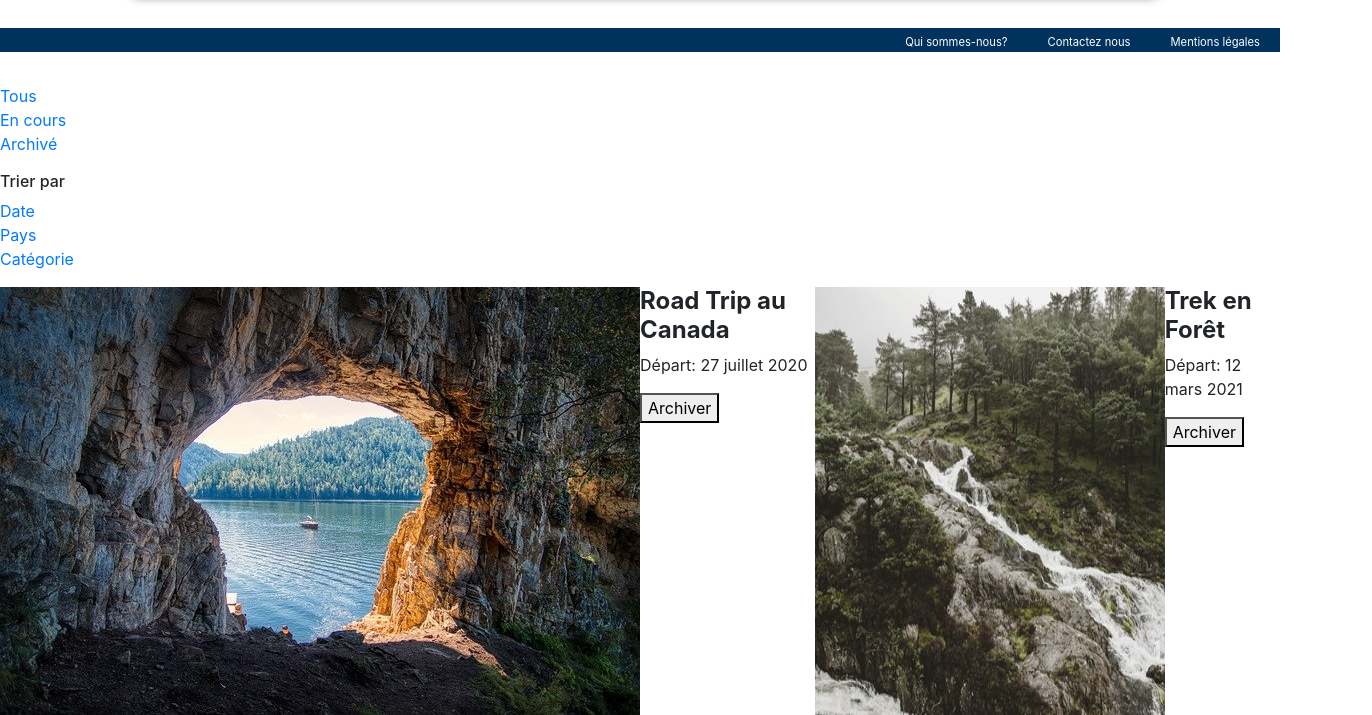
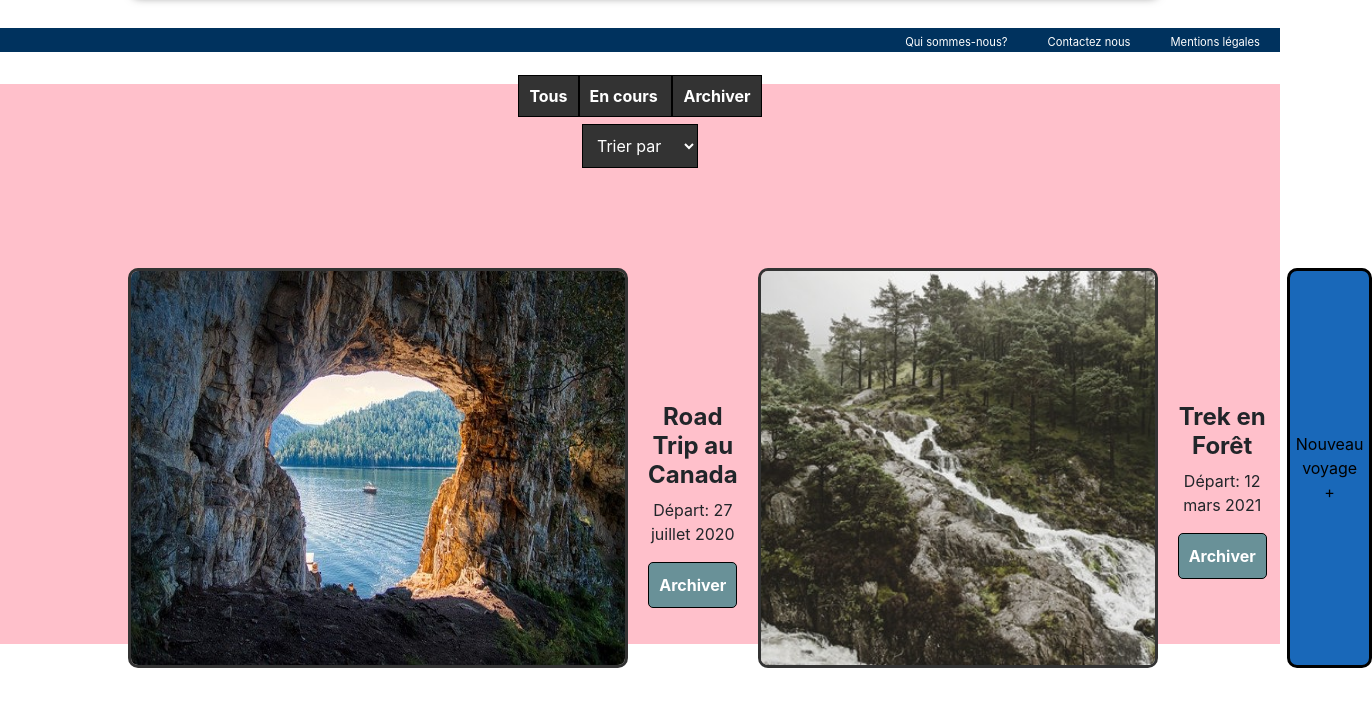
Before and after one commit to auretho/my-travel-road, a React app: page /home in a window 1280 px wide. Shown: the part 748-1463 px from the top of the page, 1372 px wide, since content can reach past the window. After the commit the page ends 1416 px from the top, so only its background shows below. Built offline with nearby package versions, Linux system fonts and the light colour scheme; no server answers.

Commit message:
final css

```diff
--- a/src/components/Connected/ConsultTravel/index.js
+++ b/src/components/Connected/ConsultTravel/index.js
@@ -11,42 +11,41 @@ const ConsultTravel = () => {
             <div className="travel-navigation">
                 <nav>
                     <ul>
-                        <li className="travel-list"><a href="#Tous">Tous</a></li>
-                        <li className="travel-list"><a href="#En cours">En cours </a></li>
-                        <li className="travel-list"><a href="#Archivé">Archivé</a></li>
+                        <li className="travel-list"><a className="travel-lien" href="#Tous">Tous</a></li>
+                        <li className="travel-list"><a className="travel-lien" href="#En cours">En cours </a></li>
+                        <li className="travel-list"><a className="travel-lien" href="#Archivé">Archiver</a></li>
                     </ul>
                 </nav>
             </div>
 
-            <div className="travel-nav">
-                <nav>
-                    <h6>Trier par</h6>
-                    <ul>
-                        <li className="travel-list"><a href="#Date">Date</a></li>
-                        <li className="travel-list"><a href="#Pays">Pays </a></li>
-                        <li className="travel-list"><a href="#Catégorie">Catégorie</a></li>
-                    </ul>
-                </nav>
+            <div className="travel-navigation">
+                    <select className="travel-nav">
+                        <option className="travel-list">Trier par</option>
+                        <option className="travel-list">Date</option>
+                        <option className="travel-list">Pays</option>
+                        <option className="travel-list">Catégorie</option>
+                    </select>
             </div>
 
             <div className="travel-card">
-                        <img src={card} alt="Avatar"/>
-                        <div class="travel-img">
-                            <h4>Road Trip au Canada</h4>
-                            <p>Départ: 27 juillet 2020</p>
-                            <button>Archiver</button>
-                        </div>
+                <img className="travel-avatar"src={card} alt=""/>
+                <div className="travel-img">
+                    <h4>Road Trip au Canada</h4>
+                    <p>Départ: 27 juillet 2020</p>
+                    <button className="travel-supp">Archiver</button>
+                </div>
 
 
+                <img className="travel-avatar"src={card2} alt=""/>
+                <div className="travel-img">
+                    <h4>Trek en Forêt</h4>
+                    <p>Départ: 12 mars 2021</p>
+                    <button className="travel-supp">Archiver</button>
+                </div>
+                <button className="travel-btn">Nouveau voyage +</button>
+            </div>
 
 
-                        <img src={card2} alt="Avatar"/>
-                        <div class="travel-img">
-                            <h4>Trek en Forêt</h4>
-                            <p>Départ: 12 mars 2021</p>
-                            <button>Archiver</button>
-                        </div>
-            </div>
 
 
         </div>
--- a/src/components/Connected/ConsultTravel/styles.scss
+++ b/src/components/Connected/ConsultTravel/styles.scss
@@ -1,10 +1,81 @@
 .travel{
-
+    text-align: center;
 
   &-card{
-    display: flex;
-    flex-direction: row;
+   display: flex;
+   flex-direction: row;
+   margin-top: 100px;
+  }
+
+  &-img{
+   margin-top: 10%;
+   padding: 20px;
   }
 
 
+  &-list{
+    border: solid 1px black;
+    //width: 100px;
+    display: inline;
+    padding: 10px;
+    background-color: #333;
+    color: white;
+
+  }
+
+  &-nav{
+    border: solid 1px black;
+    //width: 100px;
+    display: inline;
+    padding: 10px;
+    background-color: #333;
+    color: white;
+  }
+
+  &-lien{
+    color: white;
+    font-weight: bold;
+  }
+
+  &-card{
+    margin-left: 10%;
+  }
+
+  &-avatar{
+    width: 500px;
+    height: 400px;
+    border: solid #333 3px;
+    border-radius: 10px;
+
+
+  }
+  &-supp{
+    border: solid 1px black;
+    border-radius: 5px;
+    background-color: #699198;
+    font-weight: bold;
+    padding: 10px;
+    color: white;
+  }
+
+  &-btn{
+    border: solid black 3px;
+    background-color: #1968B9;
+    border-radius: 10px;
+  }
 }
+
+@media(max-width:480px){
+  .travel{
+    background-color: pink;
+    &-avatar{
+      width: 50px;
+    }
+  }
+}
+
+@media(max-width:1600px){
+  .travel{
+    background-color: pink;
+  }
+}
--- a/src/components/Connected/index.js
+++ b/src/components/Connected/index.js
@@ -42,6 +42,7 @@ const Connected = () => (
 
         <ConsultTravel />
 
+
     </div>
 );
 
```
